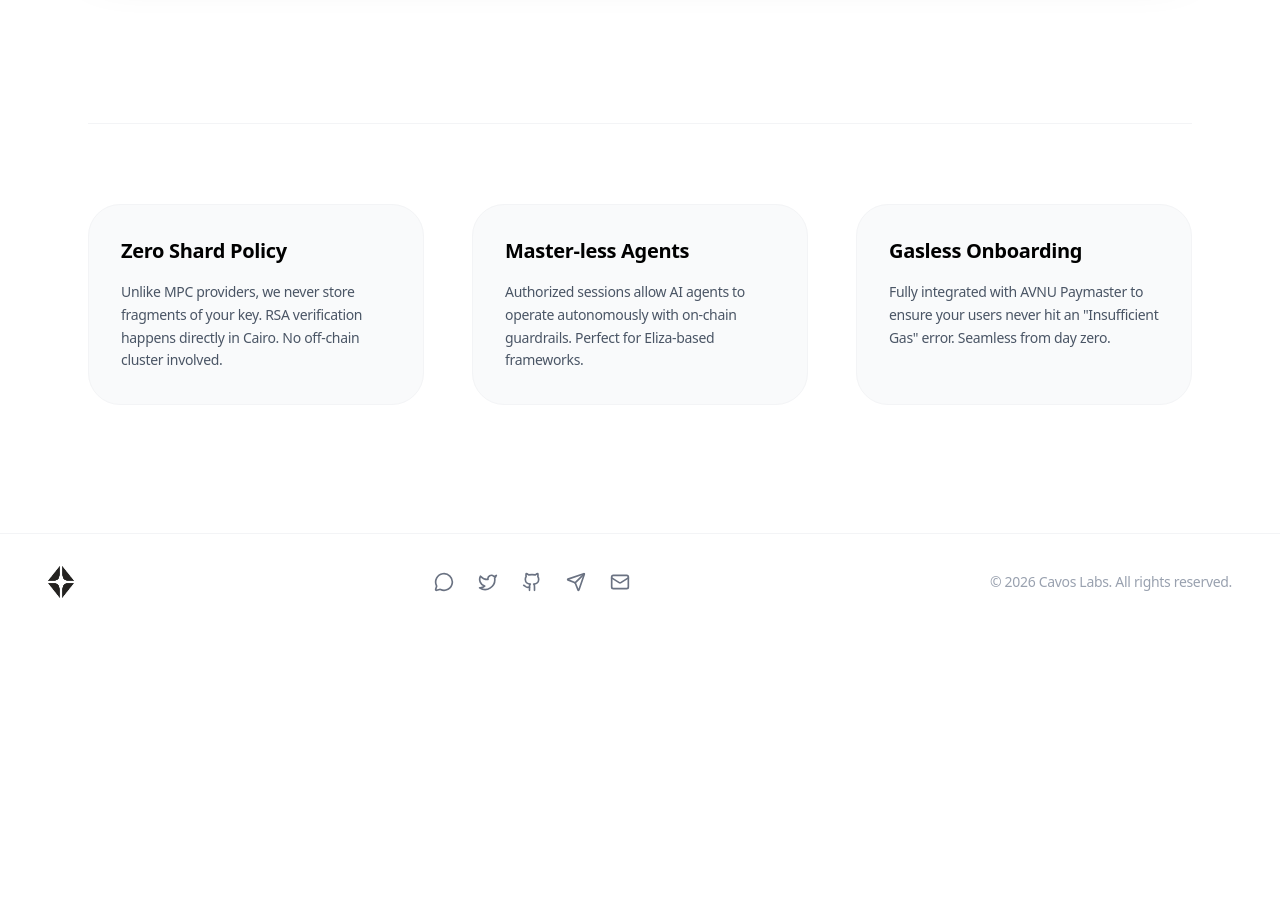
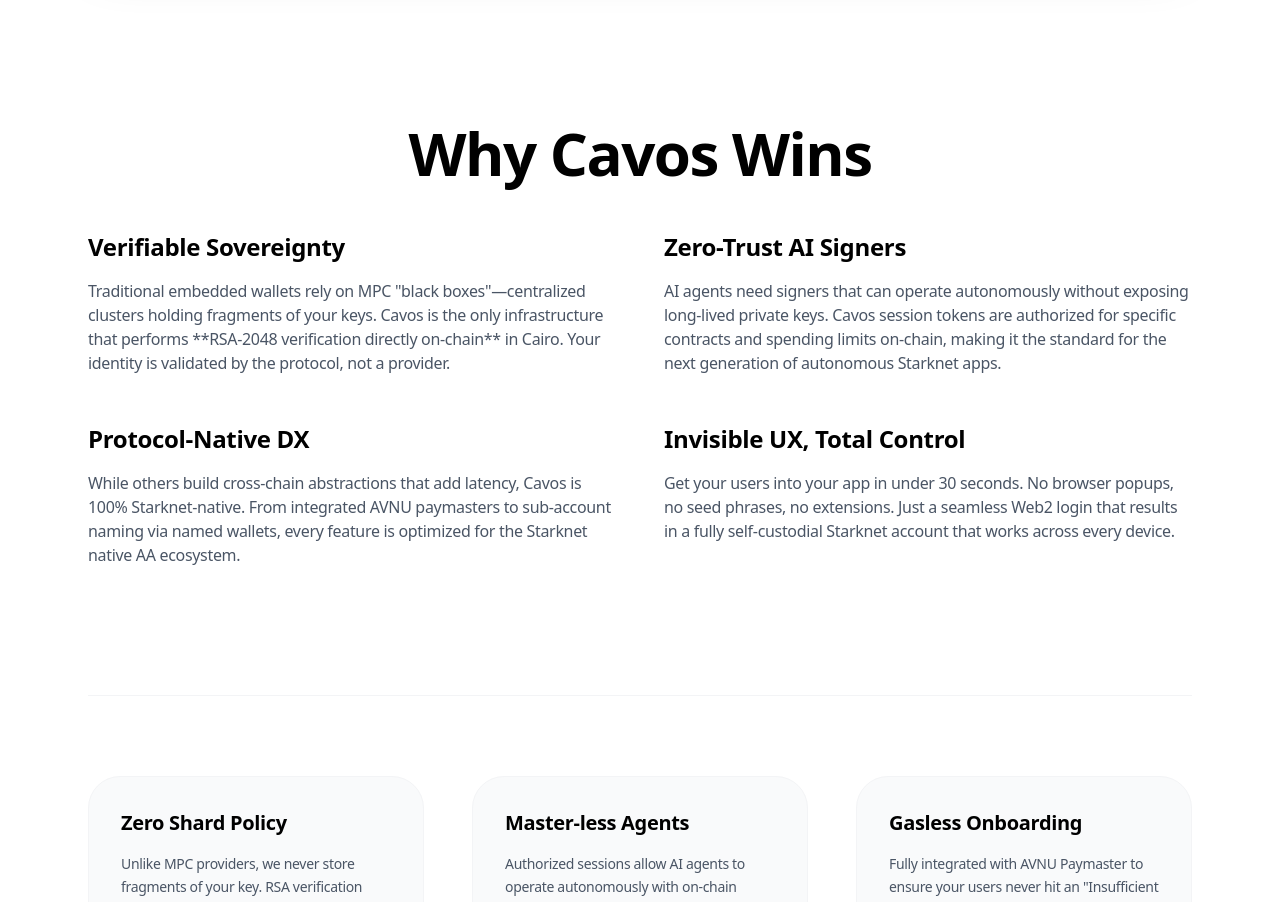
Before and after one commit to cavos-labs/cavos, a Next.js app in the folder cavos-web/: page /compare in a window 1280 px wide. Shown: the part 1420-2322 px from the top of the page. Before the commit the page ends 2050 px from the top, so only its background shows below. Built offline with nearby package versions, Linux system fonts and the light colour scheme; no server answers.

Commit message:
feat: add 'Why Cavos Wins' section to comparison page

```diff
--- a/cavos-web/app/compare/page.tsx
+++ b/cavos-web/app/compare/page.tsx
@@ -156,6 +156,44 @@
                     Cavos SDK can be integrated via <a href="https://github.com/adrianvrj/cavos-cli-skill" className="text-black underline decoration-gray-200 hover:decoration-black transition-all">npx skills add cavos-labs/cavos-skills</a>
                 </p>
 
+                <div className="mt-32 space-y-16">
+                    <h2 className="text-4xl md:text-6xl font-bold tracking-tight text-center mb-12">Why Cavos Wins</h2>
+                    <div className="grid md:grid-cols-2 gap-12">
+                        <div className="space-y-4">
+                            <h3 className="text-2xl font-bold">Verifiable Sovereignty</h3>
+                            <p className="text-gray-600">
+                                Traditional embedded wallets rely on MPC "black boxes"—centralized clusters holding fragments of your keys.
+                                Cavos is the only infrastructure that performs **RSA-2048 verification directly on-chain** in Cairo.
+                                Your identity is validated by the protocol, not a provider.
+                            </p>
+                        </div>
+                        <div className="space-y-4">
+                            <h3 className="text-2xl font-bold">Zero-Trust AI Signers</h3>
+                            <p className="text-gray-600">
+                                AI agents need signers that can operate autonomously without exposing long-lived private keys.
+                                Cavos session tokens are authorized for specific contracts and spending limits on-chain,
+                                making it the standard for the next generation of autonomous Starknet apps.
+                            </p>
+                        </div>
+                        <div className="space-y-4">
+                            <h3 className="text-2xl font-bold">Protocol-Native DX</h3>
+                            <p className="text-gray-600">
+                                While others build cross-chain abstractions that add latency, Cavos is 100% Starknet-native.
+                                From integrated AVNU paymasters to sub-account naming via named wallets,
+                                every feature is optimized for the Starknet native AA ecosystem.
+                            </p>
+                        </div>
+                        <div className="space-y-4">
+                            <h3 className="text-2xl font-bold">Invisible UX, Total Control</h3>
+                            <p className="text-gray-600">
+                                Get your users into your app in under 30 seconds. No browser popups, no seed phrases, no extensions.
+                                Just a seamless Web2 login that results in a fully self-custodial Starknet account
+                                that works across every device.
+                            </p>
+                        </div>
+                    </div>
+                </div>
+
                 <div className="mt-32 grid md:grid-cols-3 gap-12 border-t border-gray-100 pt-20">
                     <div className="p-8 rounded-[2rem] bg-gray-50 border border-gray-100">
                         <h2 className="text-xl font-bold mb-4">Zero Shard Policy</h2>
```
